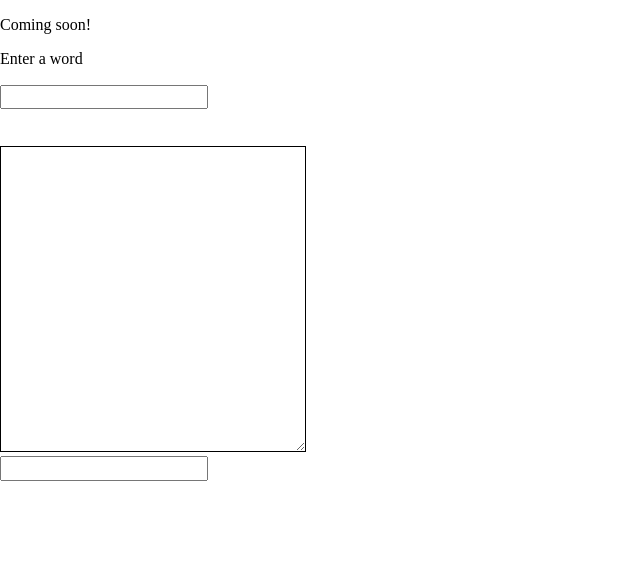
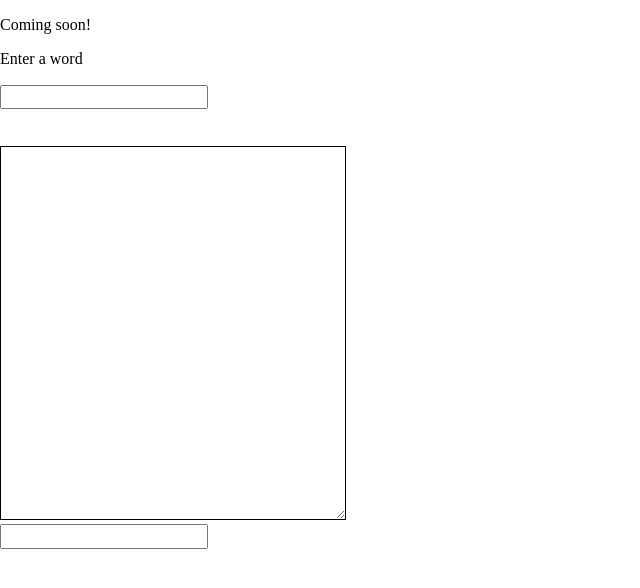
Before and after one commit to mebartsch/mebartsch.github.io, a Jekyll site: the page projects/Dollar-Word/index.html, which Jekyll copies as it is, in a window 1280 px wide. Shown: the top 588 px of the page, without its empty margins (0-640 px from the left). Built offline with Jekyll 4.4.1, drawn with Linux system fonts in a browser that asks for light colours; nearby versions of some CDN libraries; library files that are not in the unit come from our copies.

Commit message:
Update index.html

```diff
--- a/projects/Dollar-Word/index.html
+++ b/projects/Dollar-Word/index.html
@@ -11,8 +11,7 @@
 <style type="text/css">
 
 	textarea {
- 	width: 300px;
- 	height: 300px;
+
  	background-color: White;
  	font size="45"
  	font-weight: bold;
```
